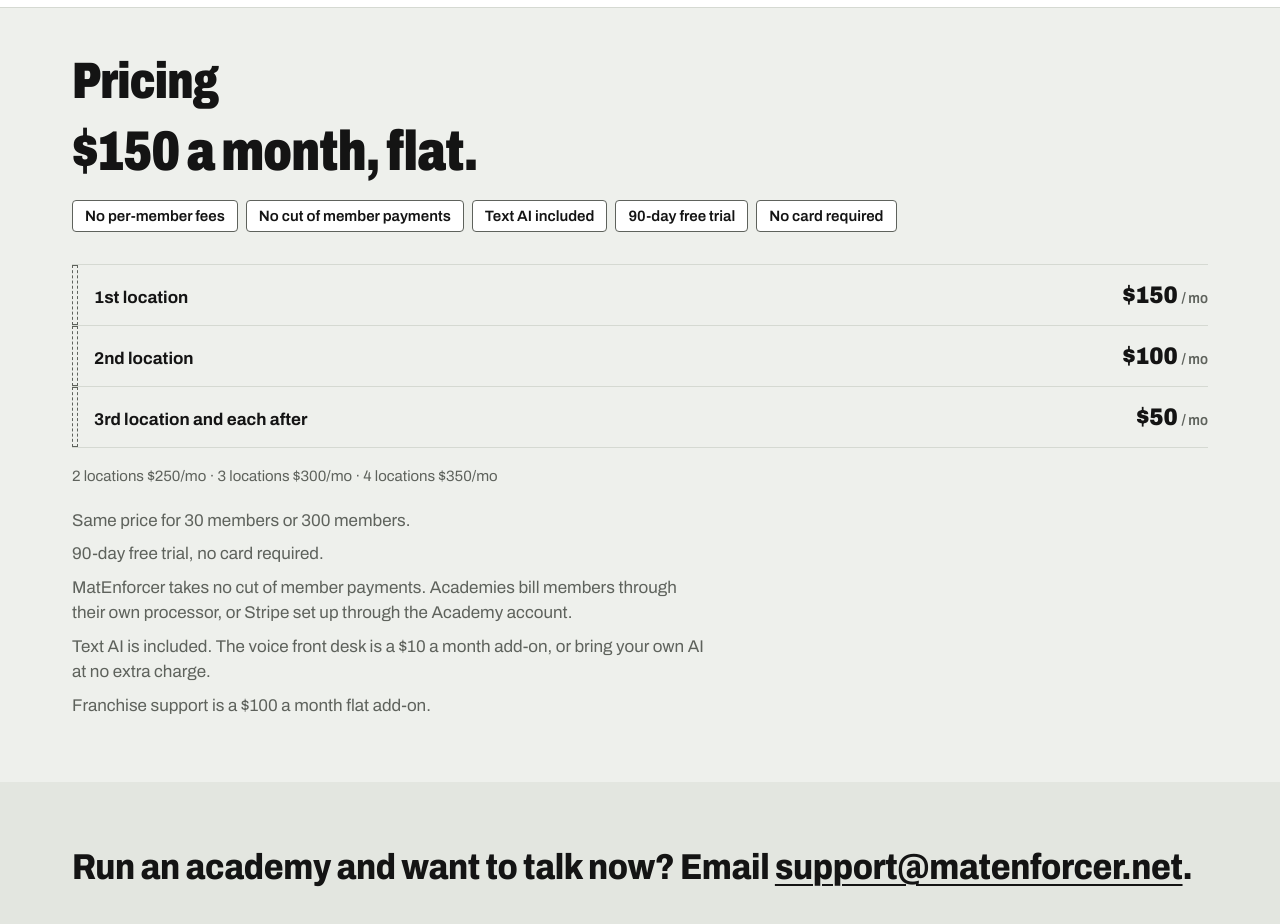
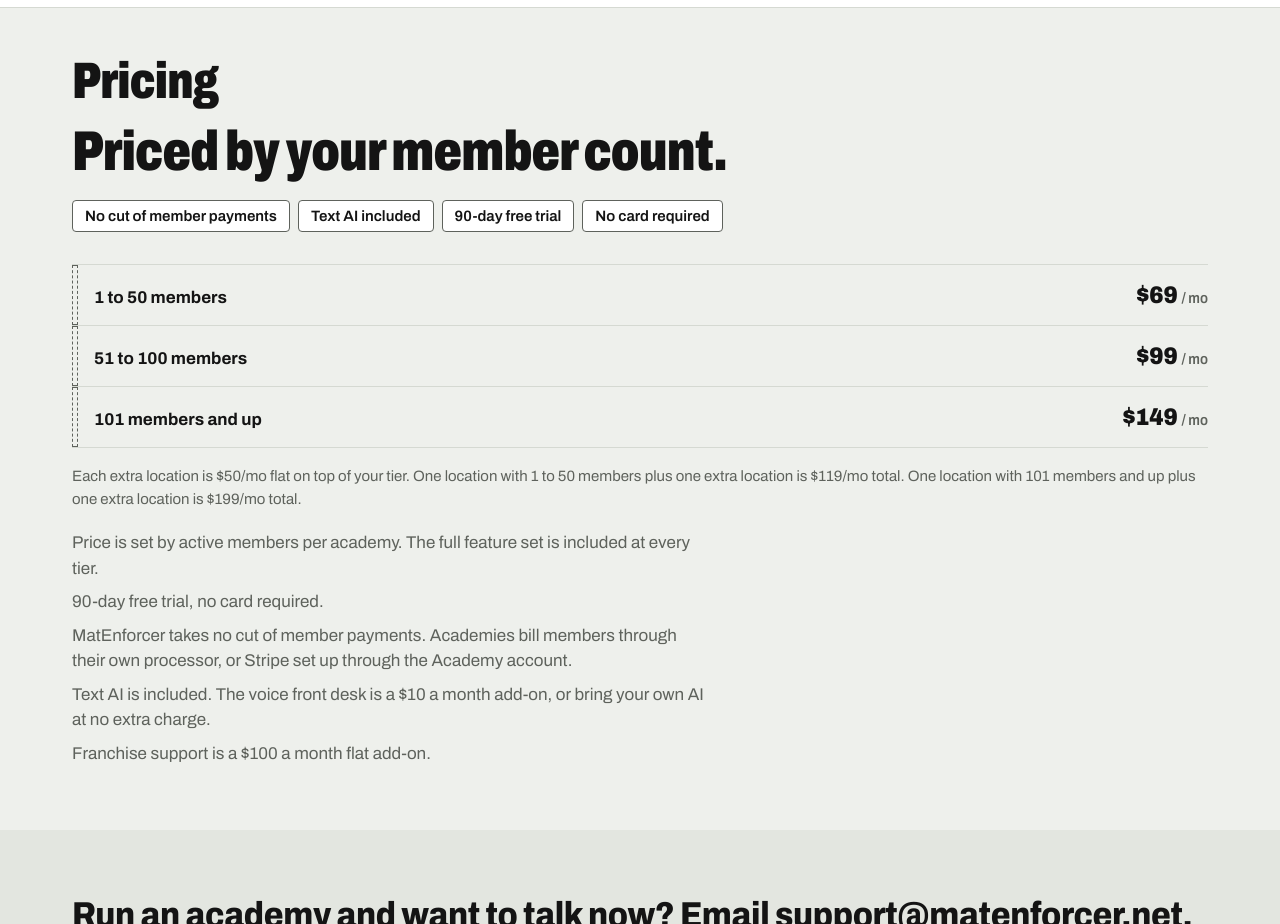
Before and after one commit to Malinowski-Consulting-LLC/matenforcer-coming-soon, a plain HTML site: page site/index.html in a window 1280 px wide. Shown: the part 3760-4684 px from the top of the page. Drawn offline with Linux system fonts and the light colour scheme.

Commit message:
Tiered pricing by member count

```diff
--- a/site/index.html
+++ b/site/index.html
@@ -129,22 +129,21 @@
 
   <section class="cs-price" aria-labelledby="pricing-heading">
     <h2 class="cs-h2" id="pricing-heading">Pricing</h2>
-    <p class="cs-price__amount">$150 a month, flat.</p>
+    <p class="cs-price__amount">Priced by your member count.</p>
     <ul class="cs-price__chips" aria-label="Included in the price">
-      <li>No per-member fees</li>
       <li>No cut of member payments</li>
       <li>Text AI included</li>
       <li>90-day free trial</li>
       <li>No card required</li>
     </ul>
-    <ol class="cs-price__ladder" aria-label="Price per location">
-      <li><span>1st location</span> <strong>$150 <span>/ mo</span></strong></li>
-      <li><span>2nd location</span> <strong>$100 <span>/ mo</span></strong></li>
-      <li><span>3rd location and each after</span> <strong>$50 <span>/ mo</span></strong></li>
+    <ol class="cs-price__ladder" aria-label="Price per academy, per month">
+      <li><span>1 to 50 members</span> <strong>$69 <span>/ mo</span></strong></li>
+      <li><span>51 to 100 members</span> <strong>$99 <span>/ mo</span></strong></li>
+      <li><span>101 members and up</span> <strong>$149 <span>/ mo</span></strong></li>
     </ol>
-    <p class="cs-price__totals">2 locations $250/mo &middot; 3 locations $300/mo &middot; 4 locations $350/mo</p>
+    <p class="cs-price__totals">Each extra location is $50/mo flat on top of your tier. One location with 1 to 50 members plus one extra location is $119/mo total. One location with 101 members and up plus one extra location is $199/mo total.</p>
     <ul class="cs-price__terms">
-      <li>Same price for 30 members or 300 members.</li>
+      <li>Price is set by active members per academy. The full feature set is included at every tier.</li>
       <li>90-day free trial, no card required.</li>
       <li>MatEnforcer takes no cut of member payments. Academies bill members through their own processor, or Stripe set up through the Academy account.</li>
       <li>Text AI is included. The voice front desk is a $10 a month add-on, or bring your own AI at no extra charge.</li>
```
Also changed, not shown: site/llms.txt.
